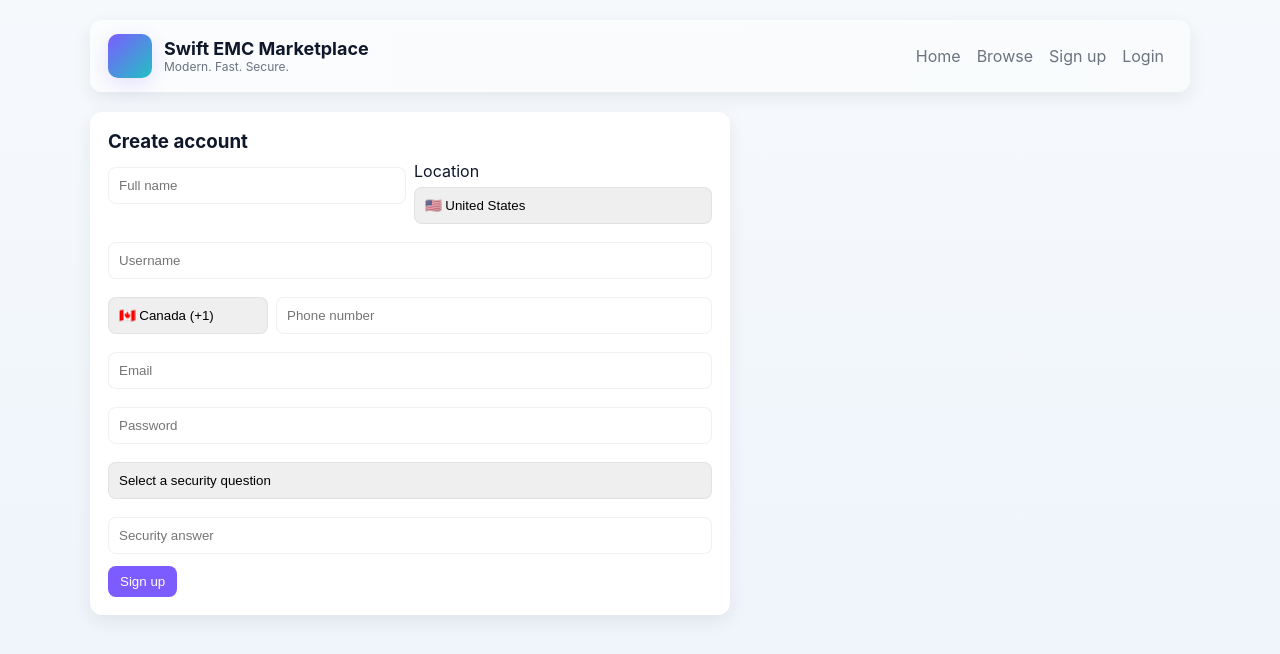
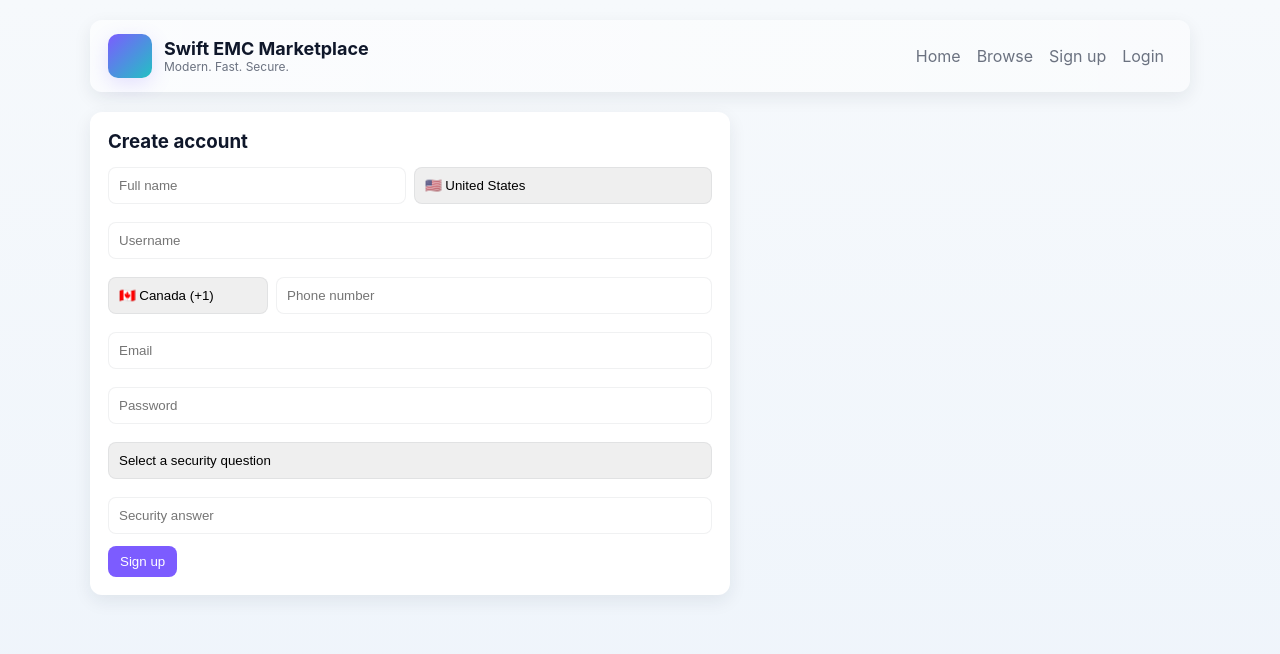
Before and after one commit to Emmymoks/swift-emc-marketplace, a React (Vite) app in the folder frontend/: page /signup in a window 1280 px wide. Shown: the top 654 px of the page. Built offline with nearby package versions, Linux system fonts and the light colour scheme.

Commit message:
Update Signup.jsx

```diff
--- a/frontend/src/pages/Signup.jsx
+++ b/frontend/src/pages/Signup.jsx
@@ -43,7 +43,6 @@ export default function Signup(){
       <div className="form-row">
         <div className="form-col"><input placeholder="Full name" value={form.fullName||''} onChange={e=>setField('fullName', e.target.value)} required/></div>
         <div className="form-col">
-          <label className="sr-only">Location</label>
           <select value={form.country} onChange={e=>{ const c = countries.find(x=>x.code===e.target.value); setField('country', e.target.value); if(c) setField('dial', c.dial); }}>
             {countries.map(c=> <option key={c.code} value={c.code}>{c.flag} {c.name}</option>)}
           </select>
```
